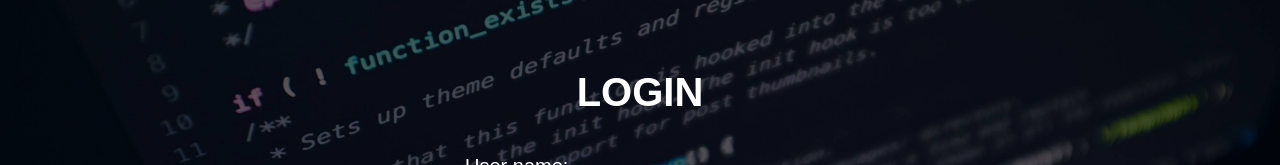
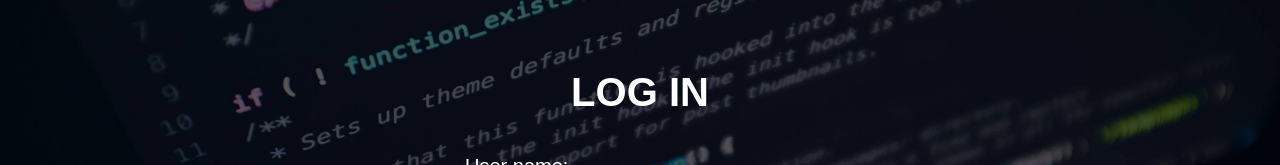
Before and after one commit to ammadsaleem15/WMA-SMIT-Course, a plain HTML site: page Assignments/Assignment 4/index.html in a window 1280 px wide. Shown: the part 164-329 px from the top of the page. Drawn offline with Linux system fonts and the light colour scheme.

Commit message:
WMA-SMIT-Course

```diff
--- a/Assignments/Assignment 4/index.html
+++ b/Assignments/Assignment 4/index.html
@@ -10,7 +10,7 @@
 
 <body>
     <div class="login-form">
-        <h1>Login</h1>
+        <h1>Log in</h1>
         <form action="#" method="post">
             <p>User name:</p>
             <input type="text" name="user" placeholder="Enter your username">
```
